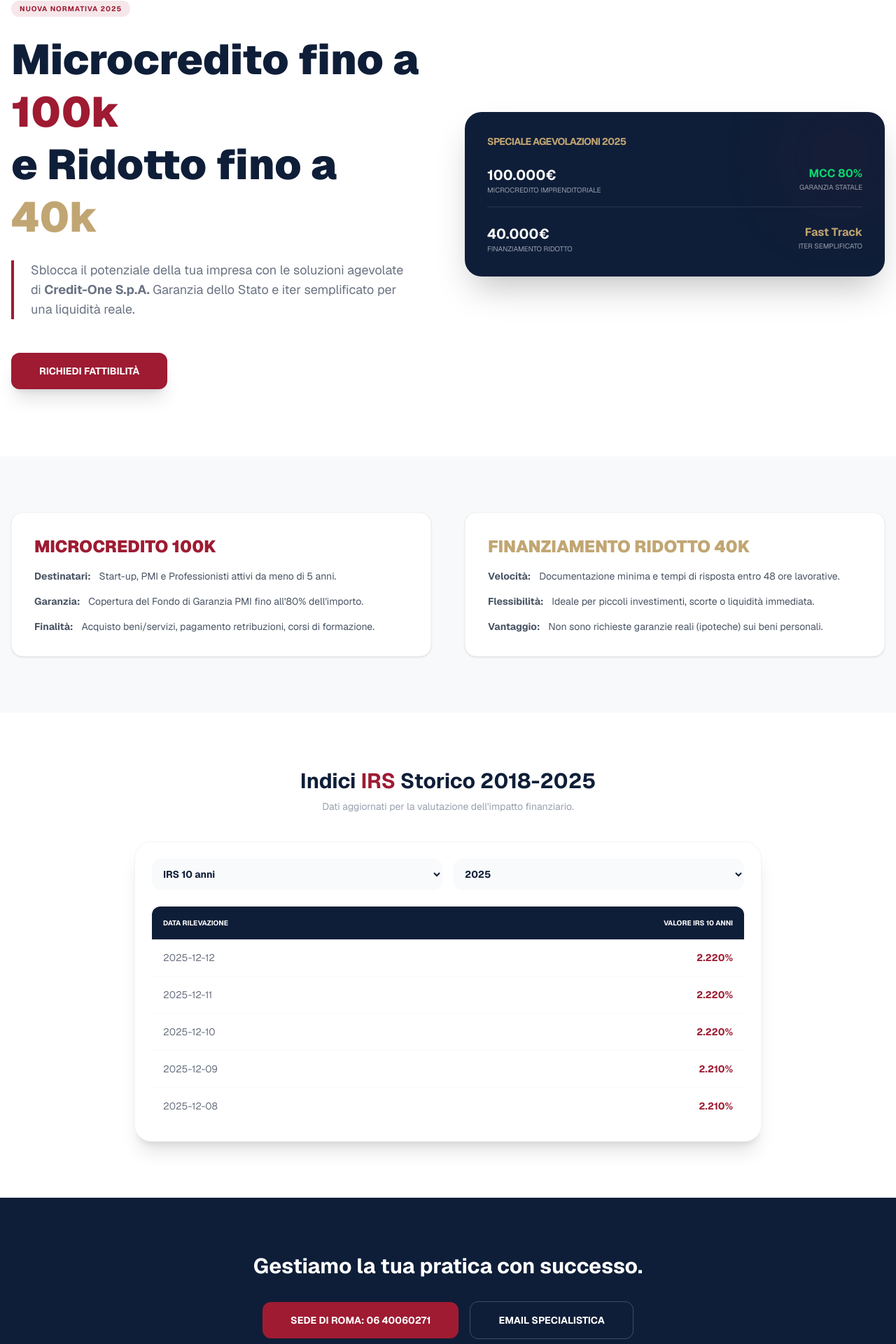
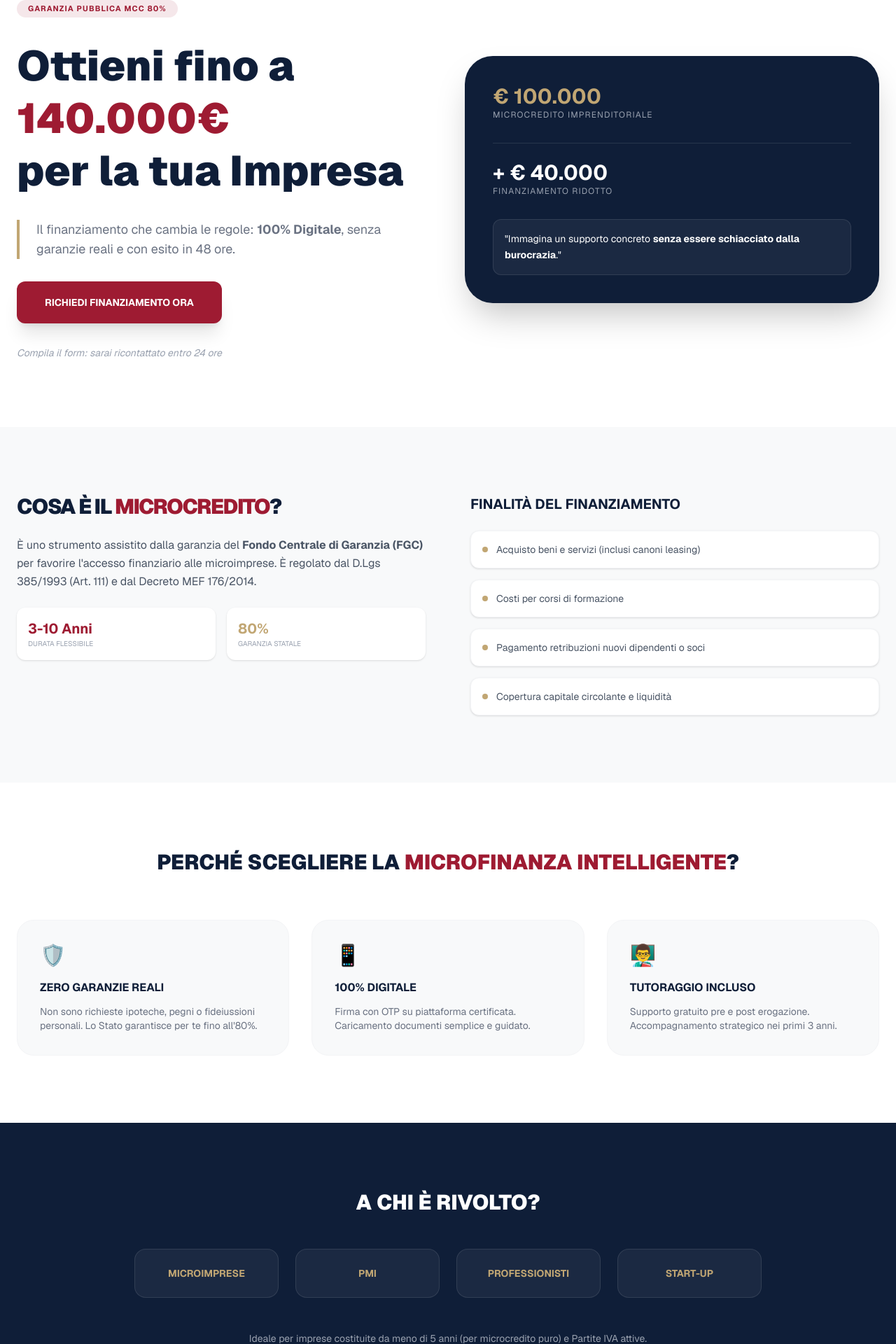
Before and after one commit to giacomocurigliano-sudo/landing-credito, a Next.js app: page /landing in a window 1280 px wide. Shown: the part 130-2050 px from the top of the page at 70% size. Built offline with nearby package versions, Linux system fonts and the light colour scheme.

Commit message:
Organizzazione grafica integrale contenuti Microcredito 2025

```diff
--- a/app/landing/page.tsx
+++ b/app/landing/page.tsx
@@ -3,22 +3,8 @@
 import { useState, useEffect } from "react";
 import Script from "next/script";
 
-export default function LandingCreditOne2025() {
-  const [selectedIrs, setSelectedIrs] = useState("IRS 10 anni");
-  const [selectedYear, setSelectedYear] = useState("2025");
+export default function LandingMicrocredito2025() {
   const [euribor, setEuribor] = useState({ e1m: "3.842%", e3m: "3.895%" });
-
-  // Dati simulati basati sulle rilevazioni ufficiali 2025
-  const [tableData] = useState([
-    { date: "2025-12-12", value: "2.220%" },
-    { date: "2025-12-11", value: "2.220%" },
-    { date: "2025-12-10", value: "2.220%" },
-    { date: "2025-12-09", value: "2.210%" },
-    { date: "2025-12-08", value: "2.210%" },
-  ]);
-
-  const years = ["2025", "2024", "2023", "2022", "2021", "2020", "2019", "2018"];
-  const irsTerms = Array.from({ length: 50 }, (_, i) => `IRS ${i + 1} ann${i === 0 ? 'o' : 'i'}`);
 
   return (
     <div className="antialiased bg-[#F8F9FA] text-[#0F1E38] font-sans w-full overflow-x-hidden">
@@ -27,7 +13,7 @@ export default function LandingCreditOne2025() {
         strategy="afterInteractive"
       />
 
-      {/* 1. TICKER INDICI LIVE */}
+      {/* 1. TICKER LIVE INDICES */}
       <div className="w-full bg-white border-b border-gray-200 py-2 sticky top-0 z-50 shadow-sm overflow-x-auto">
         <div className="container mx-auto px-4 flex items-center justify-between min-w-[700px] md:min-w-full lg:justify-center lg:gap-12">
           <div className="flex items-center gap-2">
@@ -37,144 +23,198 @@ export default function LandingCreditOne2025() {
           <div className="text-xs font-medium">Euribor 1M: <span className="text-[#9E1B32] font-bold">{euribor.e1m}</span></div>
           <div className="text-xs font-medium border-x border-gray-100 px-6">Euribor 3M: <span className="text-[#9E1B32] font-bold">{euribor.e3m}</span></div>
           <div className="text-xs font-medium">IRS 1Y: <span className="text-[#C1A673] font-bold">2.220%</span></div>
-          <div className="text-xs font-medium text-gray-400">Aggiornato al: 16/12/2025</div>
+          <div className="text-xs font-medium text-gray-400">Aggiornato: {new Date().toLocaleDateString()}</div>
         </div>
       </div>
 
-      {/* 2. HERO: DOPPIO BINARIO FINANZIARIO */}
-      <section className="relative py-12 md:py-24 bg-white overflow-hidden">
-        <div className="container mx-auto px-4 relative z-10 grid lg:grid-cols-2 gap-12 items-center">
-          <div className="space-y-6 text-center lg:text-left">
-            <div className="inline-block px-3 py-1 bg-[#9E1B32]/10 text-[#9E1B32] rounded-full text-[10px] font-bold uppercase tracking-widest">
-                Nuova Normativa 2025
+      {/* 2. HERO SECTION */}
+      <section className="relative py-16 md:py-24 bg-white overflow-hidden">
+        <div className="container mx-auto px-6 relative z-10 grid lg:grid-cols-2 gap-12 items-center">
+          <div className="space-y-8 text-center lg:text-left">
+            <div className="inline-block px-4 py-1 bg-[#9E1B32]/10 text-[#9E1B32] rounded-full text-[11px] font-bold uppercase tracking-widest">
+                Garanzia Pubblica MCC 80%
             </div>
-            <h1 className="text-4xl sm:text-5xl lg:text-6xl font-black leading-tight">
-              Microcredito fino a <span className="text-[#9E1B32]">100k</span> <br/>
-              e Ridotto fino a <span className="text-[#C1A673]">40k</span>
+            <h1 className="text-4xl md:text-6xl font-black leading-tight">
+              Ottieni fino a <span className="text-[#9E1B32]">140.000€</span> <br/>
+              per la tua Impresa
             </h1>
-            <p className="text-lg text-gray-500 max-w-xl mx-auto lg:mx-0 border-l-4 border-[#9E1B32] pl-6">
-              Sblocca il potenziale della tua impresa con le soluzioni agevolate di <strong>Credit-One S.p.A.</strong> Garanzia dello Stato e iter semplificato per una liquidità reale.
+            <p className="text-lg text-gray-500 max-w-xl mx-auto lg:mx-0 border-l-4 border-[#C1A673] pl-6">
+              Il finanziamento che cambia le regole: <strong>100% Digitale</strong>, senza garanzie reali e con esito in 48 ore.
             </p>
-            <div className="flex flex-col sm:flex-row gap-4 pt-6">
-              <a href="#dettagli" className="bg-[#9E1B32] text-white px-10 py-4 rounded-xl font-bold uppercase text-sm shadow-xl hover:scale-105 transition-transform text-center">
-                Richiedi Fattibilità
+            <div className="flex flex-col sm:flex-row gap-4 justify-center lg:justify-start">
+              <a href="#form" className="bg-[#9E1B32] text-white px-10 py-5 rounded-xl font-bold uppercase text-sm shadow-xl hover:bg-[#7a1224] transition-all">
+                Richiedi Finanziamento Ora
               </a>
             </div>
+            <p className="text-sm text-gray-400 italic">Compila il form: sarai ricontattato entro 24 ore</p>
           </div>
 
-          {/* BOX TECNICO RIASSUNTIVO */}
-          <div className="bg-[#0F1E38] p-8 rounded-3xl text-white shadow-2xl relative overflow-hidden group">
-            <div className="absolute top-0 right-0 w-32 h-32 bg-[#9E1B32] opacity-10 blur-3xl group-hover:opacity-30 transition-opacity"></div>
-            <h3 className="text-[#C1A673] font-bold uppercase tracking-tighter text-sm mb-6">Speciale Agevolazioni 2025</h3>
-            <div className="space-y-6">
-              <div className="flex justify-between border-b border-white/10 pb-4">
-                <div>
-                  <p className="font-bold text-xl">100.000€</p>
-                  <p className="text-[10px] text-gray-400 uppercase">Microcredito Imprenditoriale</p>
-                </div>
-                <div className="text-right">
-                  <p className="text-green-400 font-bold">MCC 80%</p>
-                  <p className="text-[10px] text-gray-400 uppercase">Garanzia Statale</p>
-                </div>
+          <div className="bg-[#0F1E38] p-10 rounded-[2.5rem] text-white shadow-2xl relative">
+            <div className="space-y-8">
+              <div>
+                <p className="text-[#C1A673] font-bold text-3xl">€ 100.000</p>
+                <p className="text-xs uppercase tracking-widest text-gray-400">Microcredito Imprenditoriale</p>
               </div>
-              <div className="flex justify-between">
-                <div>
-                  <p className="font-bold text-xl">40.000€</p>
-                  <p className="text-[10px] text-gray-400 uppercase">Finanziamento Ridotto</p>
-                </div>
-                <div className="text-right">
-                  <p className="text-[#C1A673] font-bold">Fast Track</p>
-                  <p className="text-[10px] text-gray-400 uppercase">Iter Semplificato</p>
-                </div>
+              <div className="border-t border-white/10 pt-6">
+                <p className="text-white font-bold text-3xl">+ € 40.000</p>
+                <p className="text-xs uppercase tracking-widest text-gray-400">Finanziamento Ridotto</p>
+              </div>
+              <div className="bg-white/5 p-4 rounded-xl border border-white/10">
+                 <p className="text-sm leading-relaxed">
+                   "Immagina un supporto concreto <strong>senza essere schiacciato dalla burocrazia</strong>."
+                 </p>
               </div>
             </div>
           </div>
         </div>
       </section>
 
-      {/* 3. INFO SEZIONE: DETTAGLI NORMATIVI */}
-      <section id="dettagli" className="py-20 bg-[#F8F9FA]">
-        <div className="container mx-auto px-4">
-          <div className="grid md:grid-cols-2 gap-12">
-            <div className="bg-white p-8 rounded-2xl shadow-sm border border-gray-100">
-              <h4 className="text-[#9E1B32] font-black text-2xl mb-4 uppercase">Microcredito 100k</h4>
-              <ul className="space-y-4 text-gray-600 text-sm">
-                <li className="flex gap-3"><strong>Destinatari:</strong> Start-up, PMI e Professionisti attivi da meno di 5 anni.</li>
-                <li className="flex gap-3"><strong>Garanzia:</strong> Copertura del Fondo di Garanzia PMI fino all'80% dell'importo.</li>
-                <li className="flex gap-3"><strong>Finalità:</strong> Acquisto beni/servizi, pagamento retribuzioni, corsi di formazione.</li>
-              </ul>
+      {/* 3. COSA È IL MICROCREDITO */}
+      <section className="py-24 bg-[#F8F9FA]">
+        <div className="container mx-auto px-6">
+          <div className="grid lg:grid-cols-2 gap-16">
+            <div>
+              <h2 className="text-3xl font-black mb-6 uppercase tracking-tighter">Cosa è il <span className="text-[#9E1B32]">Microcredito</span>?</h2>
+              <p className="text-gray-600 leading-relaxed mb-6">
+                È uno strumento assistito dalla garanzia del <strong>Fondo Centrale di Garanzia (FGC)</strong> per favorire l'accesso finanziario alle microimprese.
+                È regolato dal D.Lgs 385/1993 (Art. 111) e dal Decreto MEF 176/2014.
+              </p>
+              <div className="grid grid-cols-2 gap-4">
+                <div className="bg-white p-4 rounded-xl shadow-sm">
+                  <p className="text-[#9E1B32] font-bold text-xl">3-10 Anni</p>
+                  <p className="text-[10px] uppercase text-gray-400">Durata flessibile</p>
+                </div>
+                <div className="bg-white p-4 rounded-xl shadow-sm">
+                  <p className="text-[#C1A673] font-bold text-xl">80%</p>
+                  <p className="text-[10px] uppercase text-gray-400">Garanzia Statale</p>
+                </div>
+              </div>
             </div>
-            <div className="bg-white p-8 rounded-2xl shadow-sm border border-gray-100">
-              <h4 className="text-[#C1A673] font-black text-2xl mb-4 uppercase">Finanziamento Ridotto 40k</h4>
-              <ul className="space-y-4 text-gray-600 text-sm">
-                <li className="flex gap-3"><strong>Velocità:</strong> Documentazione minima e tempi di risposta entro 48 ore lavorative.</li>
-                <li className="flex gap-3"><strong>Flessibilità:</strong> Ideale per piccoli investimenti, scorte o liquidità immediata.</li>
-                <li className="flex gap-3"><strong>Vantaggio:</strong> Non sono richieste garanzie reali (ipoteche) sui beni personali.</li>
+
+            <div className="space-y-6">
+              <h3 className="text-xl font-bold uppercase">Finalità del Finanziamento</h3>
+              <ul className="space-y-4">
+                {[
+                  "Acquisto beni e servizi (inclusi canoni leasing)",
+                  "Costi per corsi di formazione",
+                  "Pagamento retribuzioni nuovi dipendenti o soci",
+                  "Copertura capitale circolante e liquidità"
+                ].map((item, i) => (
+                  <li key={i} className="flex items-center gap-3 text-sm text-gray-600 bg-white p-4 rounded-xl border border-gray-100 shadow-sm">
+                    <span className="w-2 h-2 bg-[#C1A673] rounded-full"></span> {item}
+                  </li>
+                ))}
               </ul>
             </div>
           </div>
         </div>
       </section>
 
-      {/* 4. TABELLA IRS DINAMICA */}
-      <section className="py-20 bg-white">
-        <div className="container mx-auto px-4">
-          <div className="max-w-4xl mx-auto">
-            <div className="text-center mb-10">
-              <h2 className="text-3xl font-bold">Indici <span className="text-[#9E1B32]">IRS</span> Storico 2018-2025</h2>
-              <p className="text-gray-400 text-sm mt-2">Dati aggiornati per la valutazione dell'impatto finanziario.</p>
+      {/* 4. PERCHÉ È DIVERSO (VANTAGGI) */}
+      <section className="py-24 bg-white">
+        <div className="container mx-auto px-6">
+          <h2 className="text-center text-3xl font-black mb-16 uppercase">Perché scegliere la <span className="text-[#9E1B32]">Microfinanza Intelligente</span>?</h2>
+          <div className="grid md:grid-cols-2 lg:grid-cols-3 gap-8">
+            <div className="p-8 bg-[#F8F9FA] rounded-3xl border border-gray-100 hover:shadow-xl transition-all">
+              <div className="text-3xl mb-4">🛡️</div>
+              <h4 className="font-bold mb-3 uppercase">Zero Garanzie Reali</h4>
+              <p className="text-sm text-gray-500">Non sono richieste ipoteche, pegni o fideiussioni personali. Lo Stato garantisce per te fino all'80%.</p>
             </div>
-
-            <div className="bg-white rounded-3xl p-6 border border-gray-100 shadow-xl">
-              <div className="grid grid-cols-1 sm:grid-cols-2 gap-4 mb-6">
-                <select value={selectedIrs} onChange={(e) => setSelectedIrs(e.target.value)} className="bg-gray-50 border-none rounded-xl p-3 text-sm font-bold">
-                  {irsTerms.map(t => <option key={t}>{t}</option>)}
-                </select>
-                <select value={selectedYear} onChange={(e) => setSelectedYear(e.target.value)} className="bg-gray-50 border-none rounded-xl p-3 text-sm font-bold">
-                  {years.map(y => <option key={y}>{y}</option>)}
-                </select>
-              </div>
-
-              <div className="overflow-x-auto rounded-xl">
-                <table className="w-full text-left">
-                  <thead className="bg-[#0F1E38] text-white">
-                    <tr>
-                      <th className="p-4 text-[10px] uppercase font-bold">Data Rilevazione</th>
-                      <th className="p-4 text-[10px] uppercase font-bold text-right">Valore {selectedIrs}</th>
-                    </tr>
-                  </thead>
-                  <tbody className="divide-y divide-gray-50">
-                    {tableData.map((row, i) => (
-                      <tr key={i} className="text-sm hover:bg-gray-50 transition-colors">
-                        <td className="p-4 text-gray-500">{row.date}</td>
-                        <td className="p-4 text-right font-bold text-[#9E1B32]">{row.value}</td>
-                      </tr>
-                    ))}
-                  </tbody>
-                </table>
-              </div>
+            <div className="p-8 bg-[#F8F9FA] rounded-3xl border border-gray-100 hover:shadow-xl transition-all">
+              <div className="text-3xl mb-4">📱</div>
+              <h4 className="font-bold mb-3 uppercase">100% Digitale</h4>
+              <p className="text-sm text-gray-500">Firma con OTP su piattaforma certificata. Caricamento documenti semplice e guidato.</p>
+            </div>
+            <div className="p-8 bg-[#F8F9FA] rounded-3xl border border-gray-100 hover:shadow-xl transition-all">
+              <div className="text-3xl mb-4">👨‍🏫</div>
+              <h4 className="font-bold mb-3 uppercase">Tutoraggio Incluso</h4>
+              <p className="text-sm text-gray-500">Supporto gratuito pre e post erogazione. Accompagnamento strategico nei primi 3 anni.</p>
             </div>
           </div>
         </div>
       </section>
 
-      {/* 5. FOOTER / CTA */}
-      <section className="py-20 bg-[#0F1E38] text-center text-white">
-        <div className="container mx-auto px-4">
-          <h3 className="text-3xl font-bold mb-8">Gestiamo la tua pratica con successo.</h3>
-          <div className="flex flex-col sm:flex-row gap-4 justify-center items-center">
-            <a href="tel:0640060271" className="bg-[#9E1B32] px-10 py-4 rounded-xl font-bold uppercase text-sm w-full sm:w-auto">
-              Sede di Roma: 06 40060271
-            </a>
-            <a href="mailto:mail@credit-one.it" className="border border-white/20 px-10 py-4 rounded-xl font-bold uppercase text-sm w-full sm:w-auto hover:bg-white/5">
-              Email Specialistica
-            </a>
-          </div>
-          <div className="mt-12 text-[10px] text-gray-500">
-            Credit-One S.p.A. | Mediazione Creditizia | P.IVA 13410651000 | Iscrizione OAM n. M409
+      {/* 5. A CHI È RIVOLTO */}
+      <section className="py-24 bg-[#0F1E38] text-white">
+        <div className="container mx-auto px-6">
+          <div className="max-w-4xl mx-auto text-center">
+            <h2 className="text-3xl font-black mb-12 uppercase">A chi è rivolto?</h2>
+            <div className="grid grid-cols-2 md:grid-cols-4 gap-6">
+              {[
+                "Microimprese",
+                "PMI",
+                "Professionisti",
+                "Start-up"
+              ].map((target, i) => (
+                <div key={i} className="bg-white/5 border border-white/10 p-6 rounded-2xl">
+                  <p className="font-bold text-sm uppercase text-[#C1A673]">{target}</p>
+                </div>
+              ))}
+            </div>
+            <p className="mt-12 text-sm text-gray-400">
+               Ideale per imprese costituite da meno di 5 anni (per microcredito puro) e Partite IVA attive.
+            </p>
           </div>
         </div>
       </section>
+
+      {/* 6. DOCUMENTI & PROCESSO */}
+      <section className="py-24 bg-white">
+        <div className="container mx-auto px-6 grid lg:grid-cols-2 gap-16">
+          <div>
+            <h3 className="text-2xl font-black mb-8 uppercase">Processo Semplice</h3>
+            <div className="space-y-8">
+              {[
+                { s: "Compila l'intervista", d: "Il cuore della tua richiesta" },
+                { s: "Firma Digitale", d: "Modulistica privacy e antiriciclaggio" },
+                { s: "Invia PDF", d: "Semplice, rapido, chiaro" },
+                { s: "Verifica 48h", d: "Avvio rapido dell'istruttoria" },
+                { s: "Erogazione", d: "Fondi direttamente sul tuo conto aziendale" }
+              ].map((step, i) => (
+                <div key={i} className="flex gap-4">
+                  <div className="font-black text-[#9E1B32] text-xl">0{i+1}</div>
+                  <div>
+                    <h5 className="font-bold uppercase text-sm">{step.s}</h5>
+                    <p className="text-xs text-gray-400">{step.d}</p>
+                  </div>
+                </div>
+              ))}
+            </div>
+          </div>
+          <div className="bg-[#F8F9FA] p-8 rounded-3xl border border-gray-100">
+            <h3 className="text-xl font-bold mb-6 uppercase">Documenti Necessari</h3>
+            <ul className="grid grid-cols-1 gap-3 text-xs text-gray-600">
+              <li className="bg-white p-3 rounded-lg shadow-sm">ID + Codice Fiscale</li>
+              <li className="bg-white p-3 rounded-lg shadow-sm">Visura Camerale (max 3 mesi)</li>
+              <li className="bg-white p-3 rounded-lg shadow-sm">Attribuzione Partita IVA</li>
+              <li className="bg-white p-3 rounded-lg shadow-sm">Ultime 2 Dichiarazioni Redditi</li>
+              <li className="bg-white p-3 rounded-lg shadow-sm">Situazione Contabile Aggiornata</li>
+              <li className="bg-white p-3 rounded-lg shadow-sm">Preventivi degli investimenti</li>
+            </ul>
+          </div>
+        </div>
+      </section>
+
+      {/* 7. CTA FINALE */}
+      <section id="form" className="py-24 bg-white border-t border-gray-100 text-center">
+        <div className="container mx-auto px-6 max-w-3xl">
+          <h2 className="text-4xl font-black mb-6 uppercase tracking-tight">Pronto al primo passo?</h2>
+          <p className="text-gray-500 mb-12">I fondi sono limitati. Gestiamo 100 abilitazioni al mese. Chi prima agisce, ottiene.</p>
+          <div className="bg-[#9E1B32] text-white p-10 rounded-[3rem] shadow-2xl hover:scale-[1.02] transition-transform">
+             <h3 className="text-2xl font-bold mb-4">RICHIEDI ORA IL FINANZIAMENTO</h3>
+             <p className="text-sm opacity-80 mb-8 uppercase tracking-widest font-bold">Esito gratuito e senza impegno</p>
+             <button className="bg-white text-[#9E1B32] px-12 py-5 rounded-full font-black text-sm uppercase tracking-widest shadow-xl">
+               Inizia la richiesta
+             </button>
+          </div>
+          <div className="mt-20 pt-12 border-t border-gray-100 flex flex-col md:flex-row justify-between items-center text-[10px] text-gray-400 uppercase font-bold tracking-[0.2em] gap-4">
+             <div>Credit-One S.p.A.</div>
+             <div>OAM: M409 | P.IVA 13410651000</div>
+             <div>Tutte le condizioni su credit-one.it</div>
+          </div>
+        </div>
+      </section>
+
     </div>
   );
 }
```
